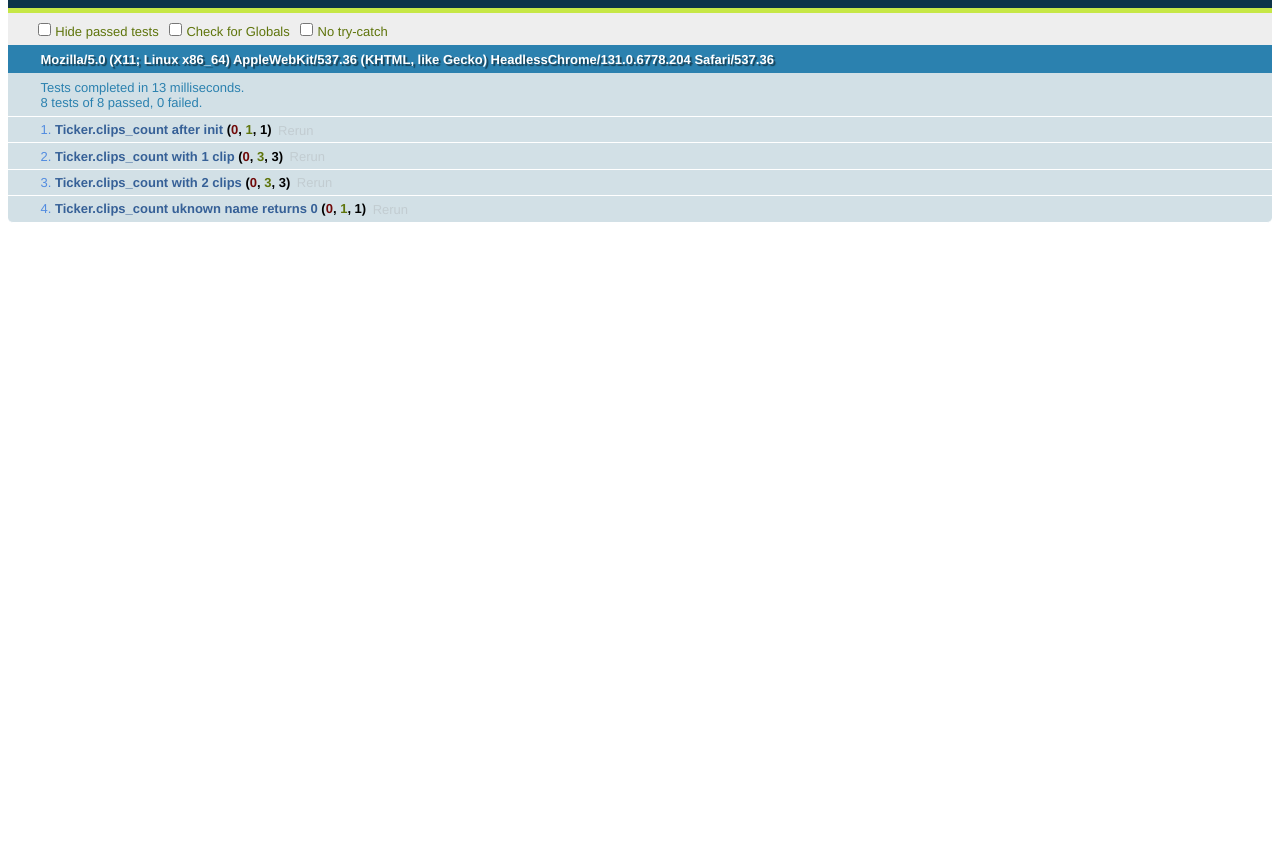
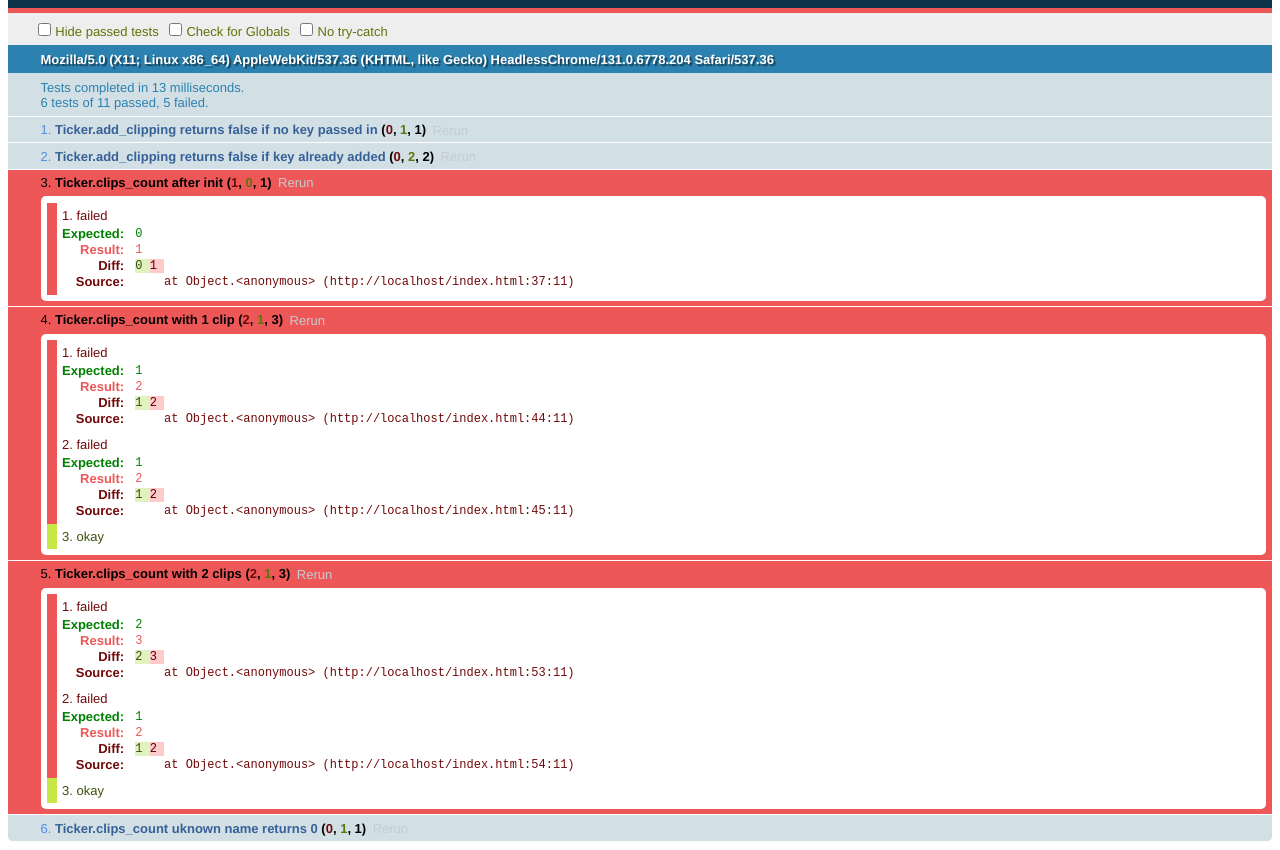
Before and after one commit to unflores/unit_test_sample, a plain HTML site: page index.html in a window 1280 px wide. Shown: the part 48-898 px from the top of the page. Before the commit the page ends 800 px from the top, so only its background shows below. Drawn offline with Linux system fonts and the light colour scheme.

Commit message:
adding specs for adding a clip

```diff
--- a/index.html
+++ b/index.html
@@ -20,6 +20,18 @@
     <script src='scripts/ticker.js' type='text/javascript'></script>
     <script src="scripts/qunit.js" type="text/javascript"></script>
     <script>
+
+        test("Ticker.add_clipping returns false if no key passed in", function(){
+          Ticker.init();
+          equal(Ticker.add_clipping('pants'), false);
+        });
+
+        test("Ticker.add_clipping returns false if key already added", function(){
+          Ticker.init();
+          equal(Ticker.add_clipping('want_to_go', 'thing'), true);
+          equal(Ticker.add_clipping('want_to_go', 'thing'), false);
+        });
+
         test("Ticker.clips_count after init", function() {
           Ticker.init();
           equal(Ticker.clips_count(), 0);
@@ -47,7 +59,8 @@
           Ticker.init();
           Ticker.add_clipping('want_to_go', 'some_key');
           equal(Ticker.clips_count('pants'), 0);
-        })
+        });
+
     </script>
   </head>
 
--- a/scripts/ticker.js
+++ b/scripts/ticker.js
@@ -46,6 +46,7 @@ Ticker = (function() {
       counts[trip_name]++;
       $.cookie('trips', JSON.stringify(trips), { path: '/' });
       _m.update_ticker_display(trip_name, key);
+      return true;
     },
     // Takes the count of a trip and formats it for the view
     update_ticker_display: function(trip_name, key){
```
